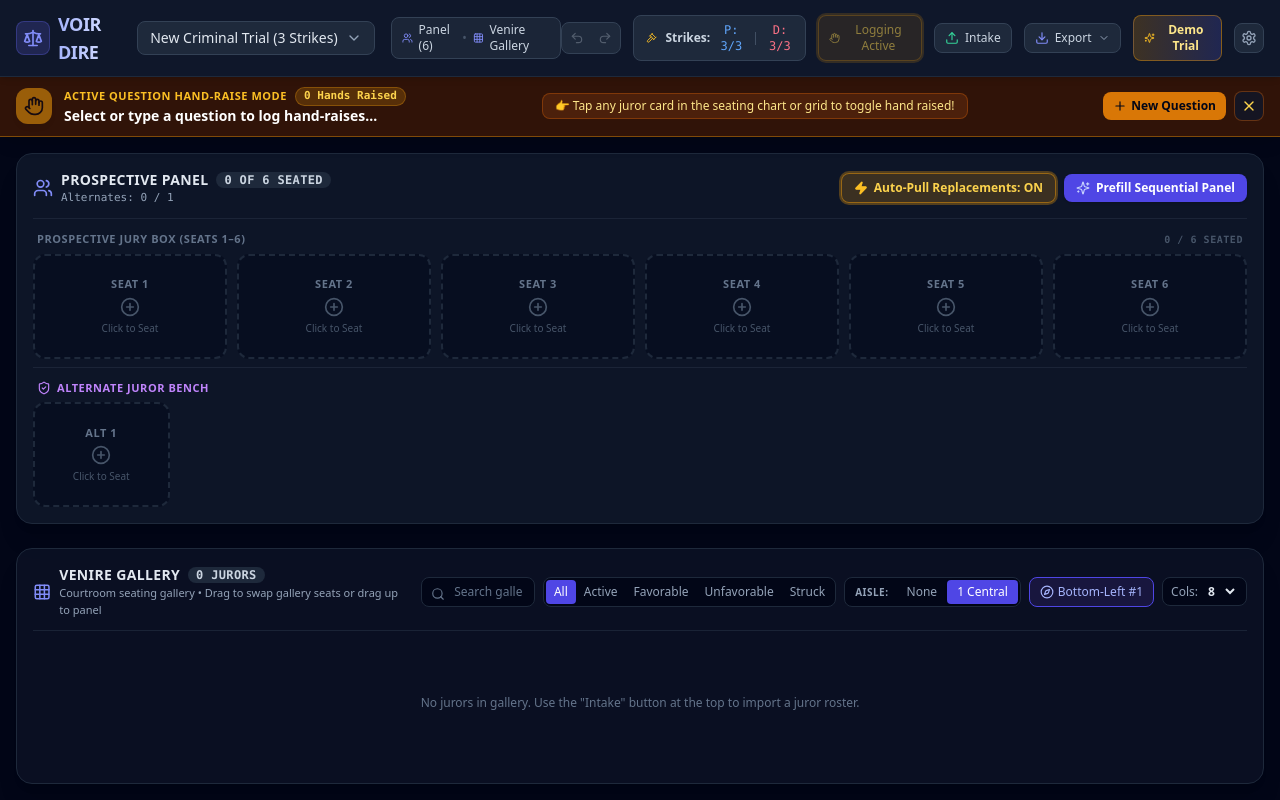
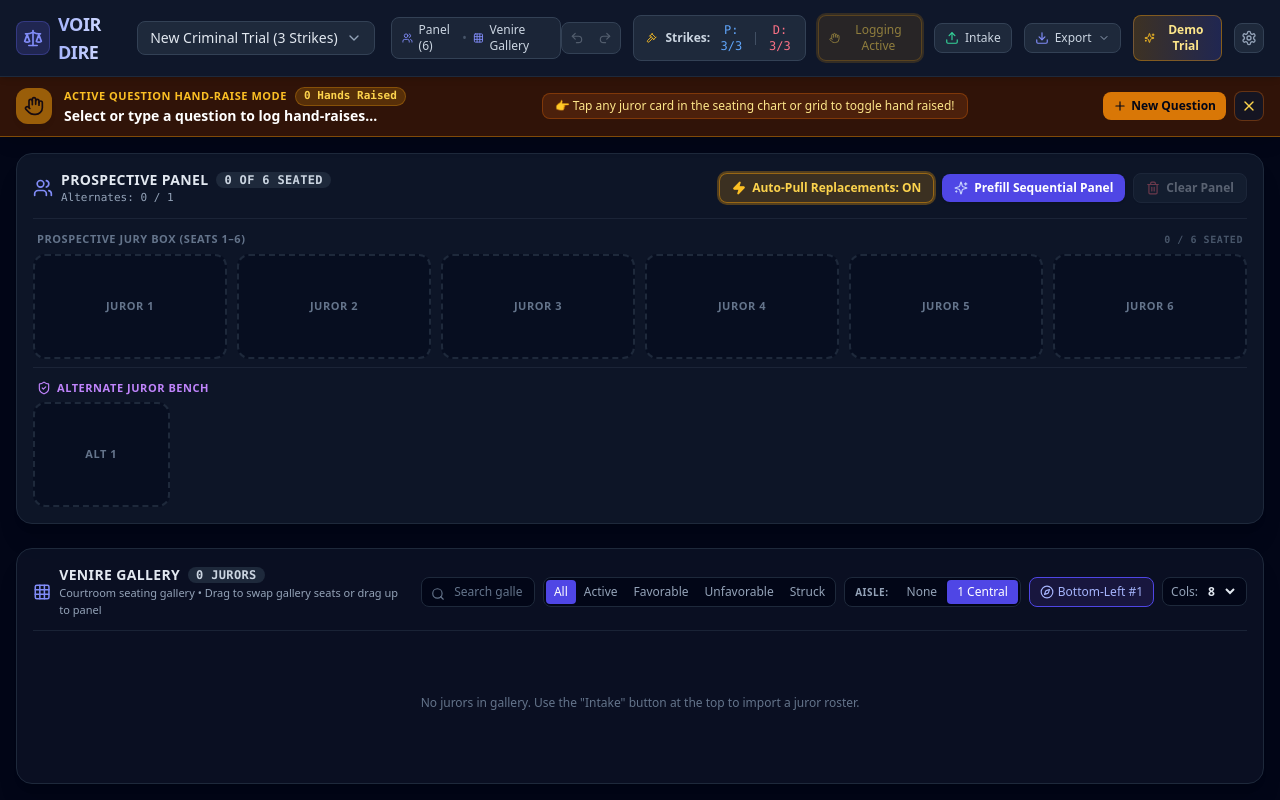
Before and after one commit to cynamonster/empanel, a React (Vite) app: page / in a window 1280 px wide. Both pictures are taken after a click on the button "Question Logger". Built offline with nearby package versions, Linux system fonts and the light colour scheme.

Commit message:
Add Clear Prospective Panel button

```diff
--- a/src/components/seating/SeatingBoxView.tsx
+++ b/src/components/seating/SeatingBoxView.tsx
@@ -11,7 +11,8 @@ import {
   Sparkles,
   Gavel,
   Compass,
-  Grid
+  Grid,
+  Trash2
 } from 'lucide-react';
 import type { Juror } from '../../types';
 
@@ -30,6 +31,7 @@ export const SeatingBoxView: React.FC = () => {
     unseatJuror,
     recordPeremptoryStrike,
     prefillSequentialPanel,
+    clearPanel,
     toggleAutoFillPanel,
     updateActiveCase,
     reorderGalleryJurors,
@@ -274,7 +276,7 @@ export const SeatingBoxView: React.FC = () => {
   // Render a single seat slot in the Prospective Panel
   const renderSeatSlot = (seatNum: number, isAlt = false) => {
     const juror = isAlt ? alternateMap.get(seatNum) : seatedMap.get(seatNum);
-    const label = isAlt ? `Alt ${seatNum}` : `Seat ${seatNum}`;
+    const label = isAlt ? `Alt ${seatNum}` : `Juror ${seatNum}`;
     const slotKey = `${isAlt ? 'alt' : 'seat'}-${seatNum}`;
     const isOver = dragOverSeat === slotKey;
 
@@ -373,10 +375,6 @@ export const SeatingBoxView: React.FC = () => {
         <span className="text-[11px] font-bold uppercase tracking-wider text-slate-500 group-hover:text-indigo-400">
           {label}
         </span>
-        <PlusCircle className="w-5 h-5 text-slate-600 group-hover:text-indigo-400 my-1 transition-colors" />
-        <span className="text-[10px] text-slate-600 group-hover:text-slate-400">
-          {isOver ? 'Drop to Seat' : 'Click to Seat'}
-        </span>
       </div>
     );
   };
@@ -425,6 +423,17 @@ export const SeatingBoxView: React.FC = () => {
             >
               <Sparkles className="w-3.5 h-3.5 text-indigo-200" />
               <span>Prefill Sequential Panel</span>
+            </button>
+
+            {/* Clear Prospective Jury Panel Button */}
+            <button
+              onClick={() => clearPanel()}
+              disabled={seatedMap.size === 0 && alternateMap.size === 0}
+              className="flex items-center space-x-1.5 px-3 py-1.5 bg-slate-800 hover:bg-rose-950/60 hover:border-rose-700/80 hover:text-rose-300 text-slate-300 border border-slate-700 rounded-lg text-xs font-semibold shadow-sm transition-all disabled:opacity-40 disabled:hover:bg-slate-800 disabled:hover:border-slate-700 disabled:hover:text-slate-300 disabled:cursor-not-allowed"
+              title="Clear all seated jurors from the Prospective Panel and return them to the unseated pool"
+            >
+              <Trash2 className="w-3.5 h-3.5 text-rose-400" />
+              <span>Clear Panel</span>
             </button>
           </div>
         </div>
--- a/src/context/CaseContext.tsx
+++ b/src/context/CaseContext.tsx
@@ -54,6 +54,7 @@ interface CaseContextValue {
 
   // Prospective Panel Auto-Fill & Refill
   prefillSequentialPanel: (enableAutoFill?: boolean) => Promise<void>;
+  clearPanel: () => Promise<void>;
   toggleAutoFillPanel: () => Promise<void>;
 
   // Gallery Dragging & Reordering
@@ -725,6 +726,27 @@ export const CaseProvider: React.FC<{ children: React.ReactNode }> = ({ children
     }
   };
 
+  const clearPanel = async () => {
+    if (!activeCase) return;
+    pushSnapshot();
+
+    const updatedJurors = jurors.map(j => {
+      if (j.seatNumber !== undefined) {
+        return {
+          ...j,
+          seatNumber: undefined,
+          isAlternate: false,
+          status: j.status === 'seated' || j.status === 'alternate' ? ('active' as const) : j.status,
+          updatedAt: Date.now(),
+        };
+      }
+      return j;
+    });
+
+    await db.jurors.bulkPut(updatedJurors);
+    setJurors(updatedJurors);
+  };
+
   const toggleAutoFillPanel = async () => {
     if (!activeCase) return;
     const nextVal = !activeCase.autoFillPanel;
@@ -865,6 +887,7 @@ export const CaseProvider: React.FC<{ children: React.ReactNode }> = ({ children
     undo,
     redo,
     prefillSequentialPanel,
+    clearPanel,
     toggleAutoFillPanel,
     reorderGalleryJurors,
     updateAisleSplits,
```
